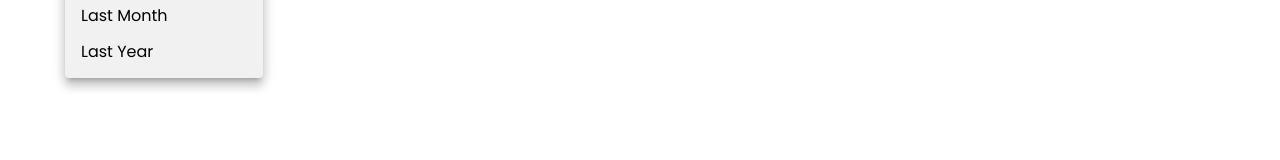
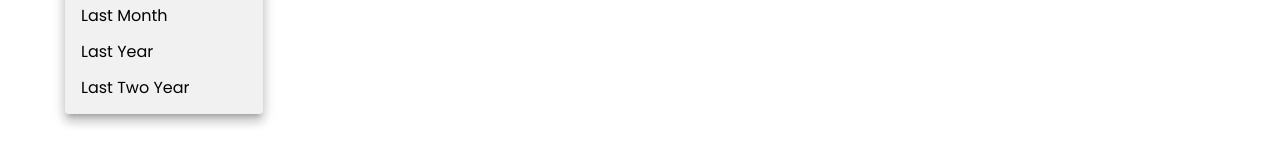
Before and after one commit to IMZihad21/spaceXflights, a React (Create React App) app: page / in a window 1280 px wide. Both pictures are taken after a click on the element "All Time". Shown: the part 403-563 px from the top of the page. Built offline with nearby package versions, Linux system fonts and the light colour scheme; no server answers.

Commit message:
Added filtering for launch time
Signed-off-by: ZèD <imzihad@gmail.com>

```diff
--- a/src/Components/Filters.tsx
+++ b/src/Components/Filters.tsx
@@ -1,13 +1,53 @@
 import React, { ChangeEvent } from "react";
 import { Grid, MenuItem, Select, TextField, Typography } from "@mui/material";
 import { useAppDispatch } from "Redux/store";
-import { setFilterRocketName } from "Redux/slices/flightSlice";
+import {
+  setFilterLaunchTime,
+  setFilterRocketName,
+} from "Redux/slices/flightSlice";
 
 const Filters = () => {
   const dispatch = useAppDispatch();
 
   const handleFilterRocketName = (event: ChangeEvent<HTMLInputElement>) => {
     dispatch(setFilterRocketName(event.currentTarget.value));
+  };
+
+  const handleFilterLaunchTime = (time: string) => {
+    const date = new Date();
+    switch (time) {
+      case "lastWeek":
+        dispatch(
+          setFilterLaunchTime(
+            Math.round(date.setDate(date.getDate() - 7) / 1000)
+          )
+        );
+        break;
+      case "lastMonth":
+        dispatch(
+          setFilterLaunchTime(
+            Math.round(date.setMonth(date.getMonth() - 1) / 1000)
+          )
+        );
+        break;
+      case "lastYear":
+        dispatch(
+          setFilterLaunchTime(
+            Math.round(date.setFullYear(date.getFullYear() - 1) / 1000)
+          )
+        );
+        break;
+      case "lastTwoYears":
+        dispatch(
+          setFilterLaunchTime(
+            Math.round(date.setFullYear(date.getFullYear() - 2) / 1000)
+          )
+        );
+        break;
+      default:
+        dispatch(setFilterLaunchTime(null));
+        break;
+    }
   };
 
   return (
@@ -22,6 +62,7 @@ const Filters = () => {
       >
         <Typography variant="subtitle1">Launch Time:</Typography>
         <Select
+          onChange={(e) => handleFilterLaunchTime(e.target.value as string)}
           size="small"
           defaultValue="all"
           sx={{
@@ -35,6 +76,7 @@ const Filters = () => {
           <MenuItem value="lastWeek">Last Week</MenuItem>
           <MenuItem value="lastMonth">Last Month</MenuItem>
           <MenuItem value="lastYear">Last Year</MenuItem>
+          <MenuItem value="lastTwoYears">Last Two Year</MenuItem>
         </Select>
       </Grid>
       <Grid
--- a/src/Redux/slices/flightSlice.ts
+++ b/src/Redux/slices/flightSlice.ts
@@ -3,9 +3,9 @@ import type { RootState } from "Redux/store";
 import { FlightType } from "Interfaces/FlightType";
 
 interface FilterState {
-  lunchTime: string | null;
-  lunchStatus: string | null;
-  lunchTags: string | null;
+  launchTime: number | null;
+  launchStatus: string | null;
+  launchTags: string | null;
   rocketName: string | null;
 }
 
@@ -19,10 +19,10 @@ interface FlightState extends FilterState {
 const initialState: FlightState = {
   loading: false,
   data: null,
-  lunchTime: "",
-  lunchStatus: "",
-  lunchTags: "",
-  rocketName: "",
+  launchTime: null,
+  launchStatus: null,
+  launchTags: null,
+  rocketName: null,
 };
 
 const flightSlice = createSlice({
@@ -43,7 +43,9 @@ const flightSlice = createSlice({
     },
     setFilterRocketName: (state, { payload }) => {
       state.rocketName = payload;
-      console.log(state.rocketName);
+    },
+    setFilterLaunchTime: (state, { payload }) => {
+      state.launchTime = payload;
     },
   },
 });
@@ -53,25 +55,29 @@ export const {
   getFlightsSuccess,
   getFlightsFailure,
   setFilterRocketName,
+  setFilterLaunchTime,
 } = flightSlice.actions;
 
 // Other code such as selectors can use the imported `RootState` type
 export const selectLoadingState = (state: RootState) => state.flights.loading;
 export const selectFlights = (state: RootState) => {
-  const { lunchTime, lunchStatus, lunchTags, rocketName, data } = state.flights;
-  if (!(lunchTime || lunchStatus || lunchTags || rocketName)) {
+  const { launchTime, launchStatus, launchTags, rocketName, data } =
+    state.flights;
+  if (!(launchTime || launchStatus || launchTags || rocketName)) {
     return state.flights.data;
   }
 
   return data?.filter((flight) => {
-    // if (lunchTime && flight.lunchTime !== lunchTime) {
+    if (launchTime && flight.launch_date_unix > Number(launchTime)) {
+      return true;
+    }
+    // if (launchStatus && flight.launchStatus !== launchStatus) {
     //   return false;
     // }
-    // if (lunchStatus && flight.lunchStatus !== lunchStatus) {
+    // if (launchTags && flight.launchTags !== launchTags) {
     //   return false;
-    // }
-    // if (lunchTags && flight.lunchTags !== lunchTags) {
-    //   return false;
+    // 1607880600
+    // 1336568353
     // }
     if (
       rocketName &&
```
